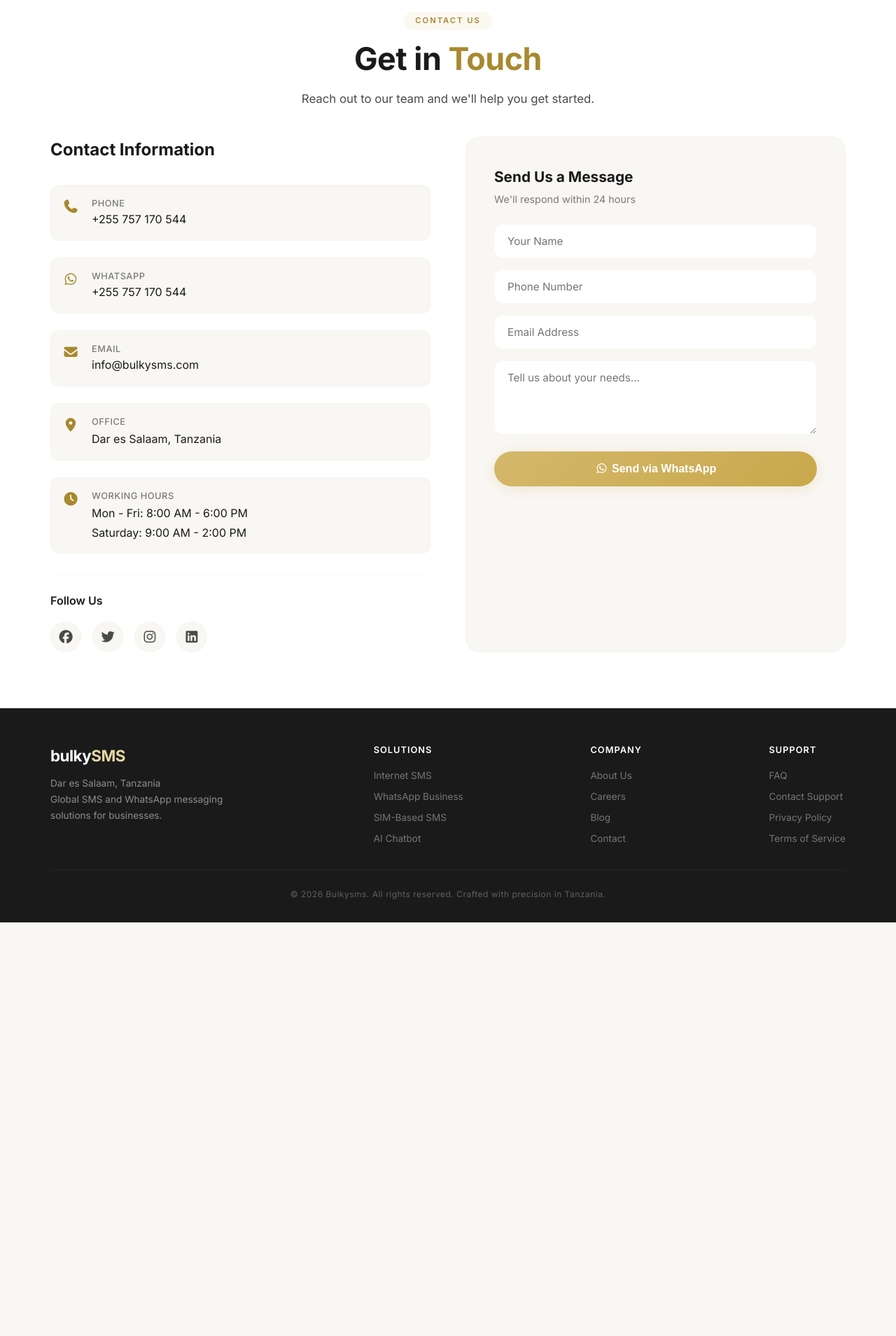
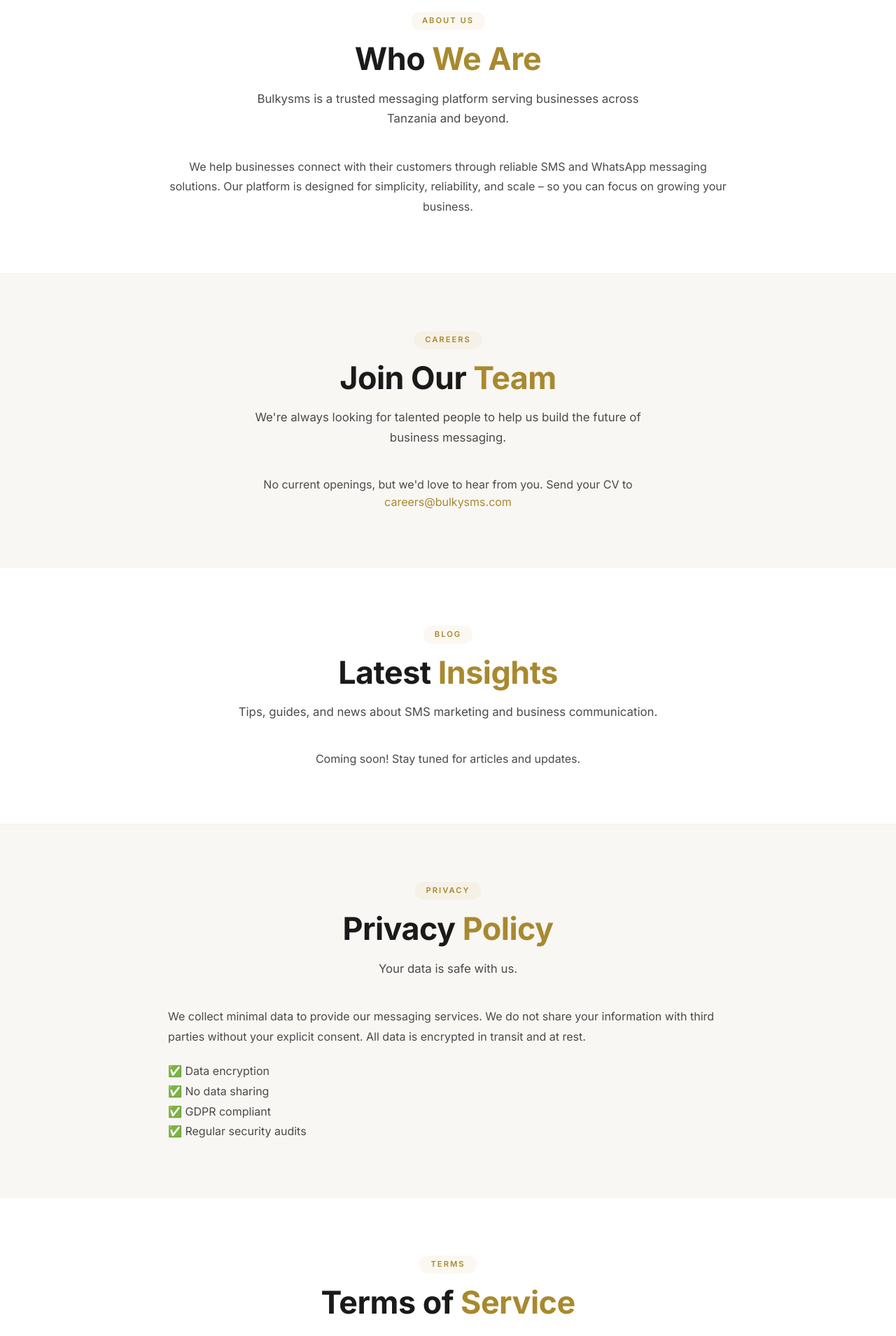
Before and after one commit to mswimamtui0/bulkysms, a React (Create React App) app: page / in a window 1280 px wide. Shown: the part 6020-7929 px from the top of the page at 70% size. Before the commit the page ends 7338 px from the top, so only its background shows below. Built offline with nearby package versions, Linux system fonts and the light colour scheme.

Commit message:
Update App.js with footer sections and App.css styles

```diff
--- a/src/App.js
+++ b/src/App.js
@@ -23,22 +23,18 @@
   const sendToWhatsApp = (e) => {
     e.preventDefault();
 
-    // Get form values
     const name = document.getElementById('formName').value;
     const phone = document.getElementById('formPhone').value;
     const email = document.getElementById('formEmail').value || 'Not provided';
     const message = document.getElementById('formMessage').value;
 
-    // Validate required fields
     if (!name || !phone || !message) {
       alert('⚠️ Please fill in all required fields.');
       return;
     }
 
-    // YOUR WHATSAPP NUMBER (Change this to your number)
     const whatsappNumber = '255757170544';
 
-    // Format the message
     const text = `*New Bulkysms Inquiry*%0A%0A
 *Name:* ${name}%0A
 *Phone:* ${phone}%0A
@@ -46,14 +42,10 @@
 %0A
 *Message:*%0A${message}`;
 
-    // Open WhatsApp directly
     const url = `https://wa.me/${whatsappNumber}?text=${text}`;
     window.open(url, '_blank');
 
-    // Reset form
     document.getElementById('contactForm').reset();
-
-    // Show confirmation
     alert('✅ Opening WhatsApp... Our team will respond shortly!');
   };
 
@@ -378,6 +370,86 @@
         </div>
       </section>
 
+      {/* ===== ABOUT US ===== */}
+      <section className="about-section" id="about" style={{ padding: '80px 0', background: '#ffffff', borderTop: '1px solid rgba(201, 168, 76, 0.06)' }}>
+        <div className="container">
+          <div className="text-center">
+            <span className="section-label">About Us</span>
+            <h2 className="section-title">Who <span className="gold">We Are</span></h2>
+            <p className="section-sub mx-auto">Bulkysms is a trusted messaging platform serving businesses across Tanzania and beyond.</p>
+          </div>
+          <div style={{ maxWidth: '800px', margin: '40px auto 0', textAlign: 'center' }}>
+            <p style={{ color: 'var(--text-secondary)', lineHeight: '1.8' }}>
+              We help businesses connect with their customers through reliable SMS and WhatsApp messaging solutions.
+              Our platform is designed for simplicity, reliability, and scale – so you can focus on growing your business.
+            </p>
+          </div>
+        </div>
+      </section>
+
+      {/* ===== CAREERS ===== */}
+      <section className="careers-section" id="careers" style={{ padding: '80px 0', background: 'var(--bg-primary)', borderTop: '1px solid rgba(201, 168, 76, 0.06)' }}>
+        <div className="container">
+          <div className="text-center">
+            <span className="section-label">Careers</span>
+            <h2 className="section-title">Join Our <span className="gold">Team</span></h2>
+            <p className="section-sub mx-auto">We're always looking for talented people to help us build the future of business messaging.</p>
+          </div>
+          <div style={{ maxWidth: '700px', margin: '40px auto 0', textAlign: 'center' }}>
+            <p style={{ color: 'var(--text-secondary)' }}>No current openings, but we'd love to hear from you. Send your CV to <a href="mailto:careers@bulkysms.com" style={{ color: 'var(--gold-dark)' }}>careers@bulkysms.com</a></p>
+          </div>
+        </div>
+      </section>
+
+      {/* ===== BLOG ===== */}
+      <section className="blog-section" id="blog" style={{ padding: '80px 0', background: '#ffffff', borderTop: '1px solid rgba(201, 168, 76, 0.06)' }}>
+        <div className="container">
+          <div className="text-center">
+            <span className="section-label">Blog</span>
+            <h2 className="section-title">Latest <span className="gold">Insights</span></h2>
+            <p className="section-sub mx-auto">Tips, guides, and news about SMS marketing and business communication.</p>
+          </div>
+          <div style={{ maxWidth: '700px', margin: '40px auto 0', textAlign: 'center' }}>
+            <p style={{ color: 'var(--text-secondary)' }}>Coming soon! Stay tuned for articles and updates.</p>
+          </div>
+        </div>
+      </section>
+
+      {/* ===== PRIVACY POLICY ===== */}
+      <section className="privacy-section" id="privacy" style={{ padding: '80px 0', background: 'var(--bg-primary)', borderTop: '1px solid rgba(201, 168, 76, 0.06)' }}>
+        <div className="container">
+          <div className="text-center">
+            <span className="section-label">Privacy</span>
+            <h2 className="section-title">Privacy <span className="gold">Policy</span></h2>
+            <p className="section-sub mx-auto">Your data is safe with us.</p>
+          </div>
+          <div style={{ maxWidth: '800px', margin: '40px auto 0', color: 'var(--text-secondary)', lineHeight: '1.8' }}>
+            <p>We collect minimal data to provide our messaging services. We do not share your information with third parties without your explicit consent. All data is encrypted in transit and at rest.</p>
+            <ul style={{ marginTop: '20px', listStyle: 'none', padding: 0 }}>
+              <li>✅ Data encryption</li>
+              <li>✅ No data sharing</li>
+              <li>✅ GDPR compliant</li>
+              <li>✅ Regular security audits</li>
+            </ul>
+          </div>
+        </div>
+      </section>
+
+      {/* ===== TERMS OF SERVICE ===== */}
+      <section className="terms-section" id="terms" style={{ padding: '80px 0', background: '#ffffff', borderTop: '1px solid rgba(201, 168, 76, 0.06)' }}>
+        <div className="container">
+          <div className="text-center">
+            <span className="section-label">Terms</span>
+            <h2 className="section-title">Terms of <span className="gold">Service</span></h2>
+            <p className="section-sub mx-auto">By using Bulkysms, you agree to our terms.</p>
+          </div>
+          <div style={{ maxWidth: '800px', margin: '40px auto 0', color: 'var(--text-secondary)', lineHeight: '1.8' }}>
+            <p>Bulkysms provides messaging services subject to the following terms. You agree not to send spam or illegal content. We reserve the right to suspend accounts that violate our policies.</p>
+            <p style={{ marginTop: '20px' }}>For full terms, please <a href="#contact" style={{ color: 'var(--gold-dark)' }}>contact us</a>.</p>
+          </div>
+        </div>
+      </section>
+
       {/* ============================================================
           CONTACT PAGE - WITHOUT SERVICE DROPDOWN
           ============================================================ */}
@@ -390,7 +462,6 @@
           </div>
 
           <div className="contact-grid">
-            {/* LEFT: Contact Information */}
             <div className="contact-info">
               <h3>Contact Information</h3>
 
@@ -454,7 +525,6 @@
               </div>
             </div>
 
-            {/* RIGHT: Contact Form (No dropdown) */}
             <div className="contact-form-container">
               <div className="contact-form-wrapper">
                 <h3>Send Us a Message</h3>
@@ -506,9 +576,9 @@
 
             <div className="footer-links">
               <h5>Company</h5>
-              <a href="#contact">About Us</a>
-              <a href="#contact">Careers</a>
-              <a href="#contact">Blog</a>
+              <a href="#about">About Us</a>
+              <a href="#careers">Careers</a>
+              <a href="#blog">Blog</a>
               <a href="#contact">Contact</a>
             </div>
 
```
